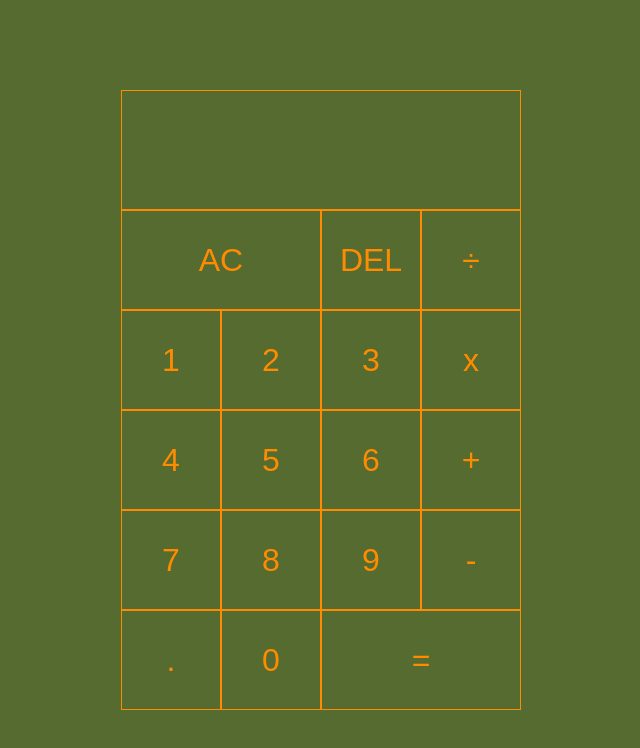
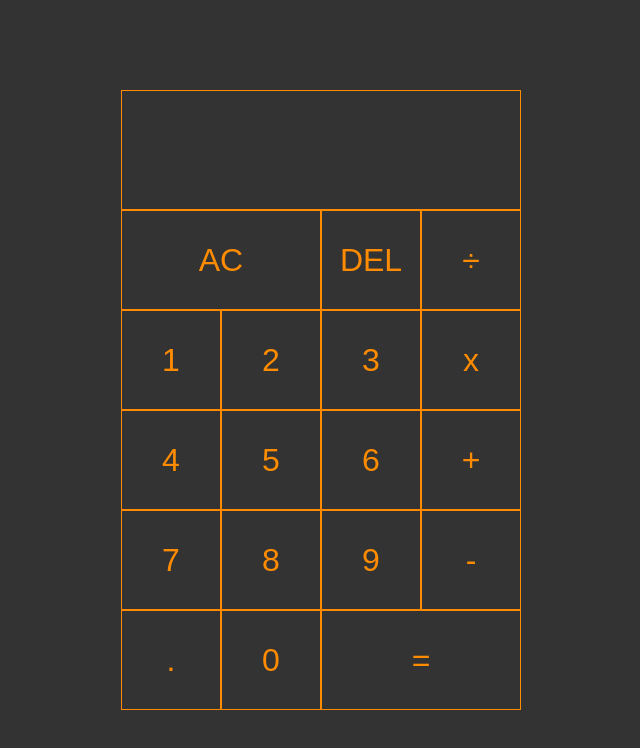
Before and after one commit to krishnankit/Javascript-calculator, a plain HTML site: page index.html in a window 1280 px wide. Shown: the whole page, without its empty margins (319-959 px from the left). Drawn offline with Linux system fonts and the light colour scheme.

Commit message:
background color changed

```diff
--- a/style.css
+++ b/style.css
@@ -7,7 +7,7 @@
 body {
   padding: 0;
   margin: 0;
-  background-color: darkolivegreen;
+  background-color: #333;
 }
 
 .calculator-grid {
@@ -25,13 +25,13 @@ body {
   border: 1px solid darkorange;
   outline: none;
   color: darkorange;
-  background-color: darkolivegreen;
+  background-color: #333;
   transition: 220ms;
 }
 
 .calculator-grid > button:hover {
   background-color: darkorange;
-  color: darkolivegreen;
+  color: #333;
 }
 
 .span-two {
@@ -40,7 +40,7 @@ body {
 
 .output {
   grid-column: 1 / -1;
-  background-color: darkolivegreen;
+  background-color: #333;
   color: darkorange;
   display: flex;
   align-items: flex-end;
```
